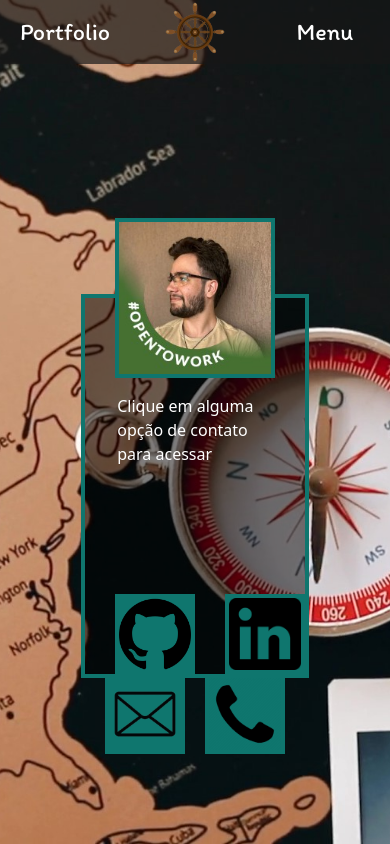
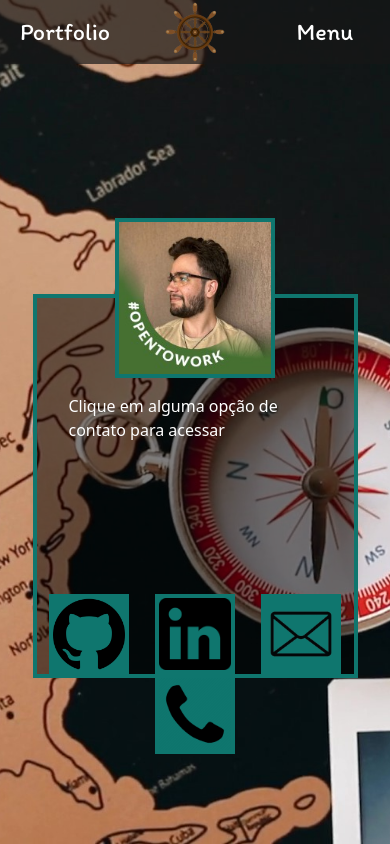
Before and after one commit to Lucas-Pontes-Soares/Portifolio, a React (Vite) app: page /Contato in a window 390 px wide. Built offline with nearby package versions, Linux system fonts and the light colour scheme.

Commit message:
Adicionando responsivade em Contato

```diff
--- a/src/pages/Contato.tsx
+++ b/src/pages/Contato.tsx
@@ -22,7 +22,7 @@ export function Contato(){
         <div className="bg-minhaCor min-h-screen">
             <Navbar page="contato"/>
             <div className="bg-imageContato h-screen flex items-center justify-center">
-                <div className="flex w-7/12 h-96 border-4 border-teal-700 relative mt-32 bg-black bg-opacity-50">
+                <div className="flex w-10/12 h-96 border-4 border-teal-700 relative mt-32 bg-black bg-opacity-50 sm:w-7/12">
                     <div className="bg-imagemMinha absolute w-40 h-40 top-0 left-1/2 transform -translate-x-1/2 -translate-y-1/2 border-4 border-teal-700"></div>
                          <div className="mt-24 ml-8 mr-8 text-white">
                                 {titulo ? <li className="text-2xl">{titulo}</li> : <p>Clique em alguma opção de contato para acessar</p>}
@@ -40,15 +40,15 @@ export function Contato(){
                     <div className="flex absolute bottom-0 transform translate-y-1/2 w-full content-start flex-wrap">
                         <div
                             onClick={() => handleClick('Meu GitHub:', 'Aqui você vai encontrar códigos e projetos meus: ', 'https://github.com/Lucas-Pontes-Soares')}
-                            className="bg-github flex h-20 w-20 items-center justify-center ml-auto border-4 border-teal-700 bg-teal-700 cursor-pointer">
+                            className="bg-github flex h-20 w-20 items-center justify-center ml-auto mr-auto border-4 border-teal-700 bg-teal-700 cursor-pointer">
                         </div>
                         <div
                             onClick={() => handleClick('Meu Linkedin:', 'Conheça meu perfil profissional do Linkedin, saiba mais sobre minha vida academica/profissional e minhas habilidades ', 'https://www.linkedin.com/in/lucas-pontes-soares/')}
-                            className="bg-linkedin flex h-20 w-20 items-center justify-center ml-auto border-4 border-teal-700 bg-teal-700">
+                            className="bg-linkedin flex h-20 w-20 items-center justify-center ml-auto mr-auto border-4 border-teal-700 bg-teal-700">
                         </div>
                         <div
                             onClick={() => handleClick('Meu E-mail:', 'Pode entrar em contato comigo através do meu email: ', 'mailto:eterneru.lucas@outlook.com')}
-                            className="bg-email flex h-20 w-20 items-center justify-center ml-auto border-4 border-teal-700 bg-teal-700">
+                            className="bg-email flex h-20 w-20 items-center justify-center ml-auto mr-auto border-4 border-teal-700 bg-teal-700">
                         </div>
                         <div
                             onClick={() => handleClick('Meu Telefone:', 'Pode entrar em contato comigo através do meu telefone, whatsapp: ', '+55 (14) 98219-7061')}
```
